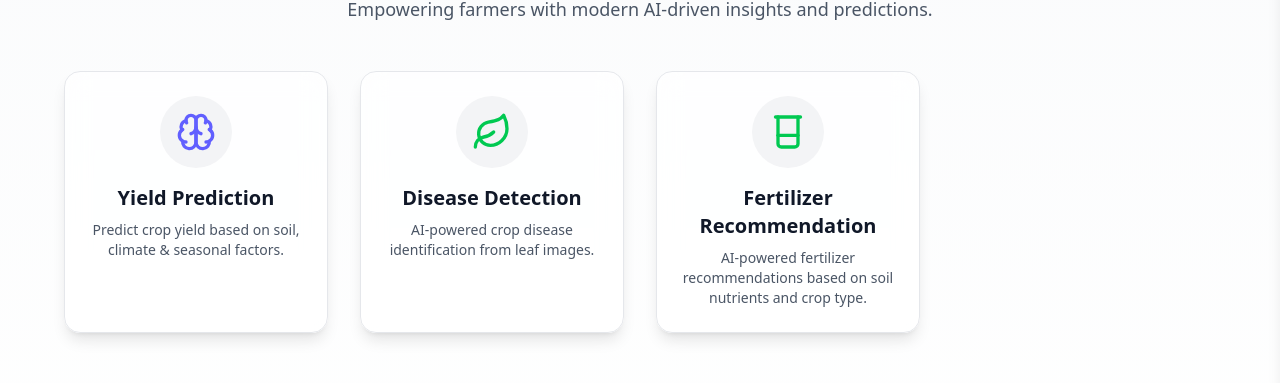
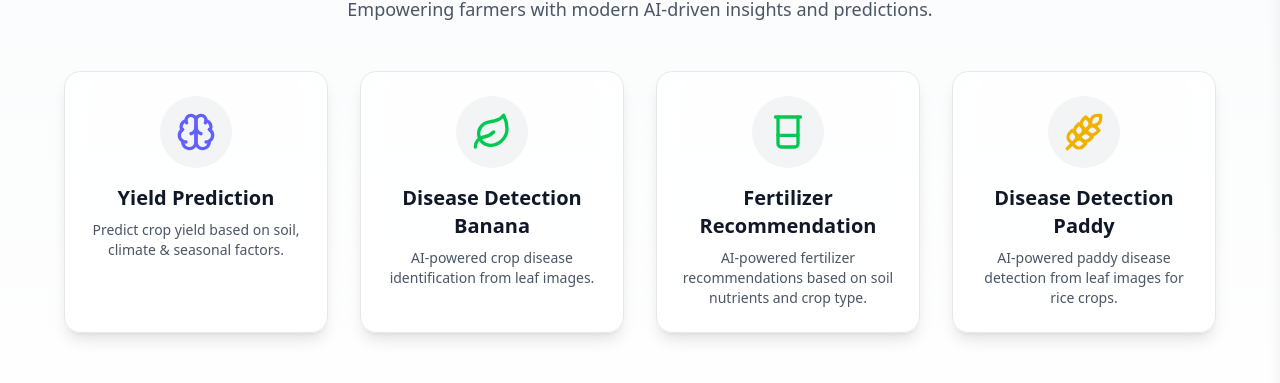
Before and after one commit to Noooobx/MiniProject, a React (Vite) app in the folder frontend/: page /ai-tools in a window 1280 px wide. Shown: the part 264-647 px from the top of the page. Built offline with nearby package versions, Linux system fonts and the light colour scheme; no server answers.

Commit message:
feat: add Disease Detection Paddy tool, rename Disease Detection to Banana

```diff
--- a/frontend/src/Components/AiTools.jsx
+++ b/frontend/src/Components/AiTools.jsx
@@ -1,4 +1,4 @@
-import { Brain, Leaf, Beaker } from "lucide-react";
+import { Brain, Leaf, Beaker, Wheat } from "lucide-react";
 
 const tools = [
   {
@@ -8,7 +8,7 @@ const tools = [
     link: "https://yeild-new.vercel.app/",
   },
   {
-    name: "Disease Detection",
+    name: "Disease Detection Banana",
     description: "AI-powered crop disease identification from leaf images.",
     icon: <Leaf className="w-10 h-10 text-green-500" />,
     link: "https://disease-detection-theta.vercel.app/",
@@ -18,6 +18,12 @@ const tools = [
   description: "AI-powered fertilizer recommendations based on soil nutrients and crop type.",
   icon: <Beaker className="w-10 h-10 text-green-500" />,
   link: "https://fertilizerreccomendationpython.onrender.com/",
+},
+{
+  name: "Disease Detection Paddy",
+  description: "AI-powered paddy disease detection from leaf images for rice crops.",
+  icon: <Wheat className="w-10 h-10 text-yellow-500" />,
+  link: "https://paddy-disease-beige.vercel.app/",
 },
 ];
 
```
